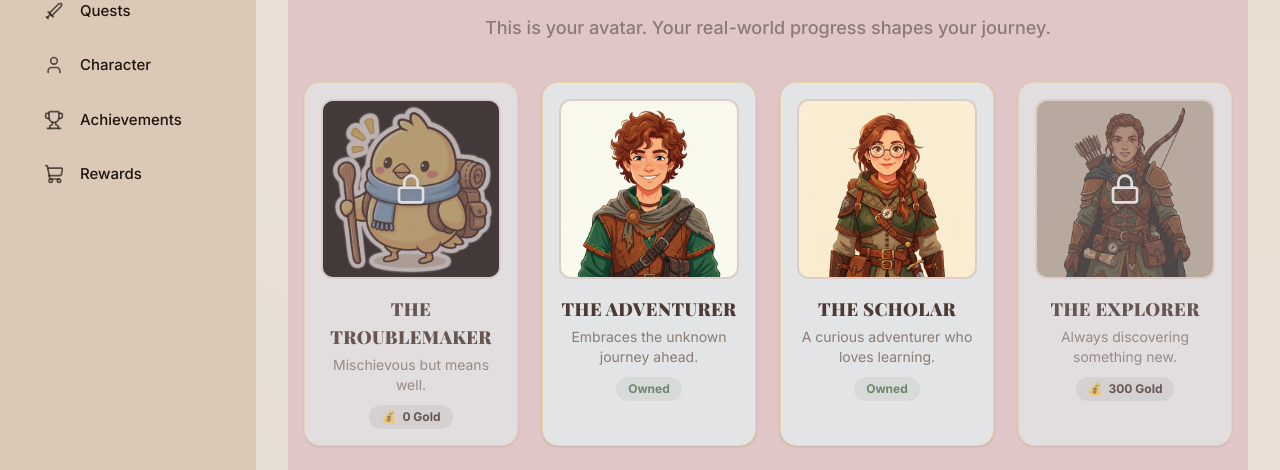
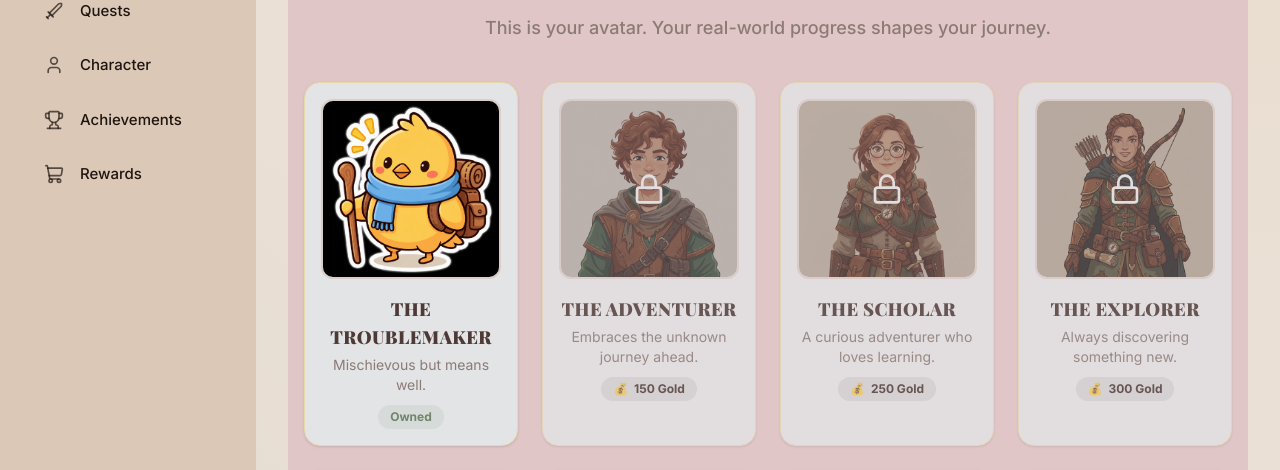
Before and after one commit to AnirudhJha982/To-Do, a Next.js app: page /create-character in a window 1280 px wide. Shown: the part 198-668 px from the top of the page. Built offline with nearby package versions, Linux system fonts and the light colour scheme; no server answers; the database is empty; sample sign-in values are in the browser's storage; a web font is replaced by a local one.

Commit message:
feat: mark troublemaker as default unlocked avatar

```diff
--- a/src/components/rpg/CharacterSelector.tsx
+++ b/src/components/rpg/CharacterSelector.tsx
@@ -16,7 +16,7 @@ export function CharacterSelector({ initialCharacterId, onConfirm, existingChara
   const [isSubmitting, setIsSubmitting] = useState(false);
   const [error, setError] = useState<string | null>(null);
 
-  const unlockedAvatars = existingCharacter?.unlockedAvatars?.split(",") || ["adventurer", "scholar"];
+  const unlockedAvatars = existingCharacter?.unlockedAvatars?.split(",") || ["new_4"];
   const currentGold = existingCharacter?.gold || 0;
 
   const selectedDef = CHARACTERS.find(c => c.id === selectedId);
```
Also changed, not shown: 1 other file (tests, documents, lock files or other folders).
